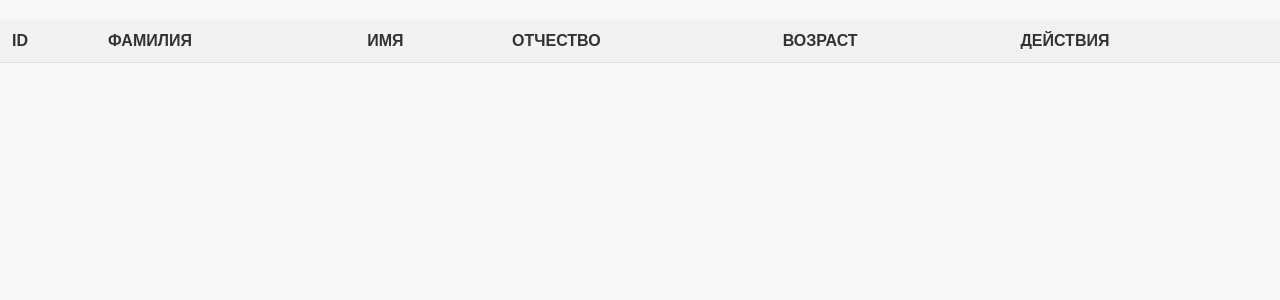
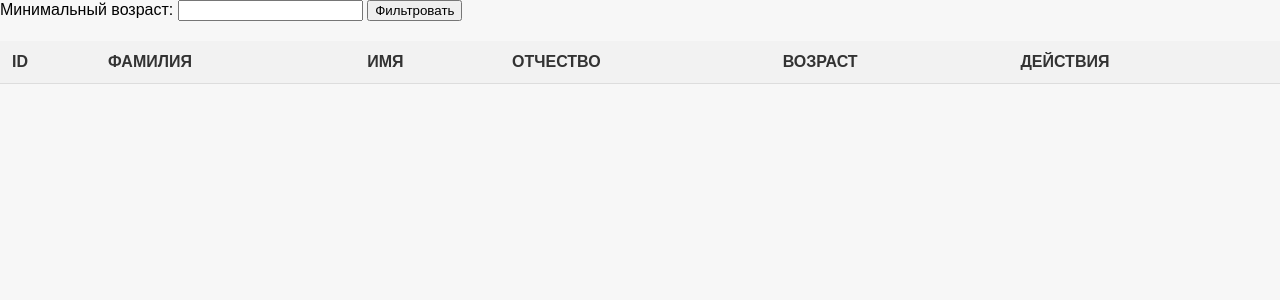
Before and after one commit to RjkzRhen/firstProject, a PHP site: page /table in a window 1280 px wide. Shown: the top 300 px of the page. Run offline with PHP 8.4, Linux system fonts and the light colour scheme; data that the repository does not hold is empty.

Commit message:
Внес изменения после Fix Владика

```diff
--- a/data/Table.php
+++ b/data/Table.php
@@ -18,6 +18,7 @@ class Table extends AbstractTable implements PageInterface // Определяе
     public function loadData(): void // Метод для загрузки данных из базы данных
     {
         $this->data = $this->db->getTableRows($this->minAge); // Получаем строки таблицы из базы данных
+
     }
 
     protected function getTableHeaders(): array // Метод для получения заголовков таблицы
--- a/templates/table.html
+++ b/templates/table.html
@@ -1,11 +1,16 @@
 <!DOCTYPE html>
-<html lang="en">
+<html lang="ru">
 <head>
     <meta charset="UTF-8">
-    <title>Table</title>
+    <title>Таблица</title>
     {{ style }}
 </head>
 <body>
+<form class="filter-form" method="get">
+    <label for="minAge">Минимальный возраст:</label>
+    <input type="number" id="minAge" name="minAge" value="{{ minAge }}">
+    <input type="submit" value="Фильтровать">
+</form>
 {{ table }}
 </body>
 </html>
```
